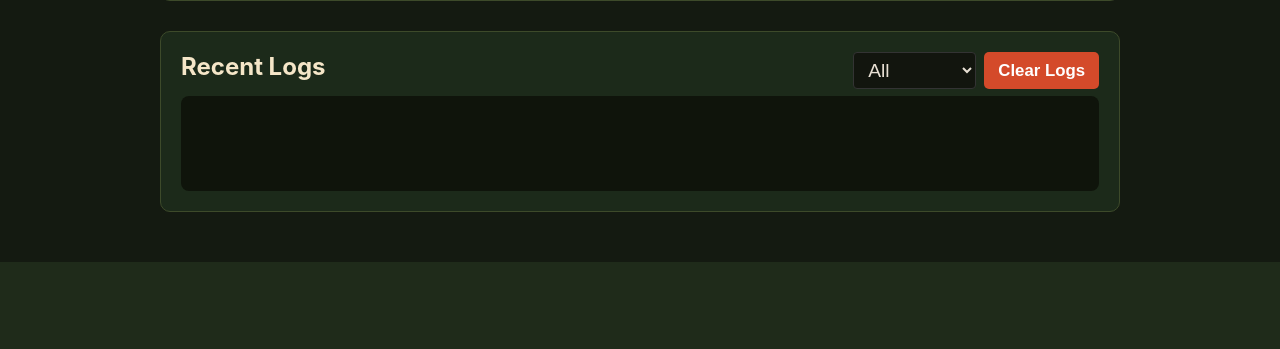
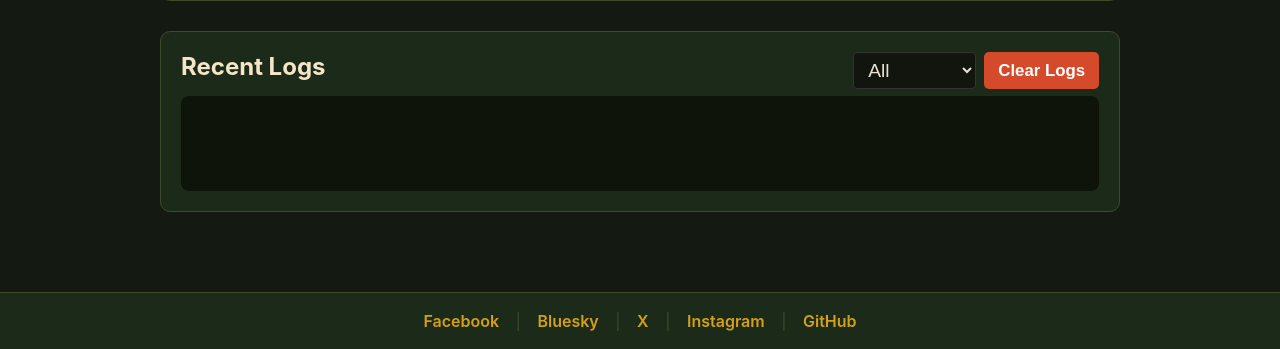
Before and after one commit to LeeOtts/LocalHummingBirdCam, a Flask app: template web/templates/dashboard.html in a window 1280 px wide. Shown: the part 2776-3125 px from the top of the page. Before the commit the page ends 3038 px from the top, so only its background shows below. Run offline with Flask 3, Linux system fonts and the light colour scheme; the template is opened without the code that fills it, so the values that code supplies are empty.

Commit message:
Add social media and repo links to dashboard footer and README
Co-Authored-By: Claude Opus 4.6 <noreply@anthropic.com>

```diff
--- a/web/templates/dashboard.html
+++ b/web/templates/dashboard.html
@@ -1294,5 +1294,17 @@
                 });
         }
     </script>
+
+    <footer style="text-align:center; padding:18px 12px; background:#1c2a1a; border-top:1px solid #3d4a2a; margin-top:30px;">
+        <a href="https://www.facebook.com/backyard.hummers" target="_blank" style="color:#d4a017; text-decoration:none; margin:0 12px; font-weight:600;">Facebook</a>
+        <span style="color:#3d4a2a;">|</span>
+        <a href="https://bsky.app/profile/backyardhummers.bsky.social" target="_blank" style="color:#d4a017; text-decoration:none; margin:0 12px; font-weight:600;">Bluesky</a>
+        <span style="color:#3d4a2a;">|</span>
+        <a href="https://x.com/backyardhummers" target="_blank" style="color:#d4a017; text-decoration:none; margin:0 12px; font-weight:600;">X</a>
+        <span style="color:#3d4a2a;">|</span>
+        <a href="https://www.instagram.com/backyard.hummers" target="_blank" style="color:#d4a017; text-decoration:none; margin:0 12px; font-weight:600;">Instagram</a>
+        <span style="color:#3d4a2a;">|</span>
+        <a href="https://github.com/LeeOtts/LocalHummingBirdCam" target="_blank" style="color:#d4a017; text-decoration:none; margin:0 12px; font-weight:600;">GitHub</a>
+    </footer>
 </body>
 </html>
```
Also changed, not shown: README.md.
